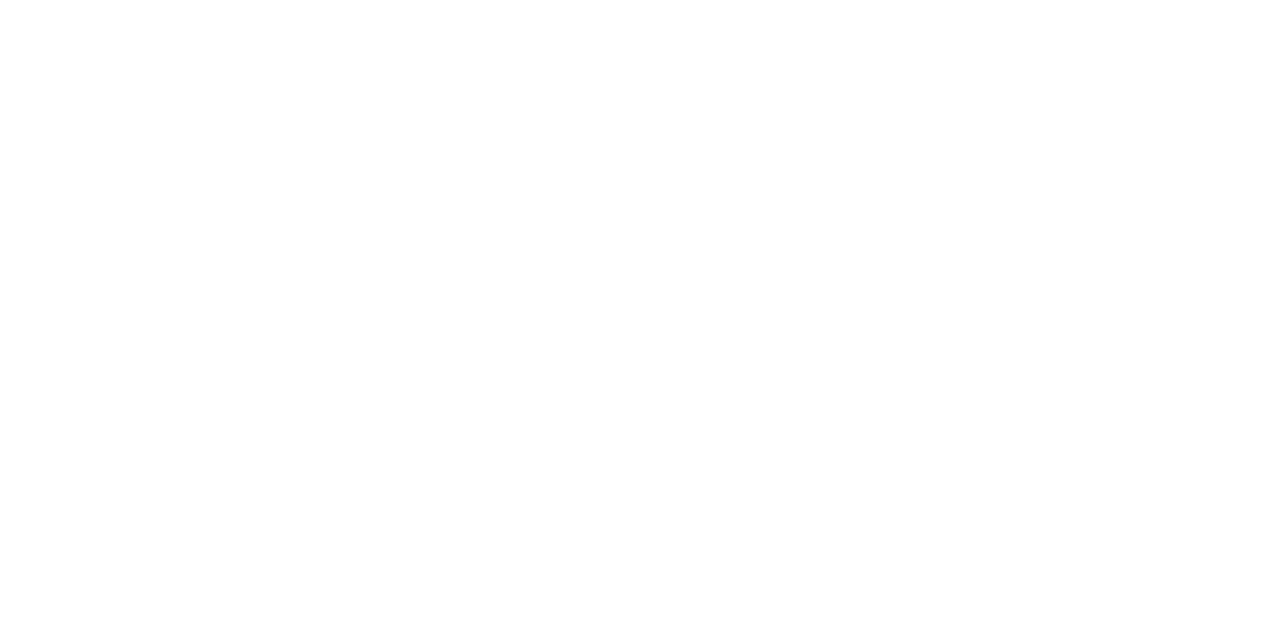
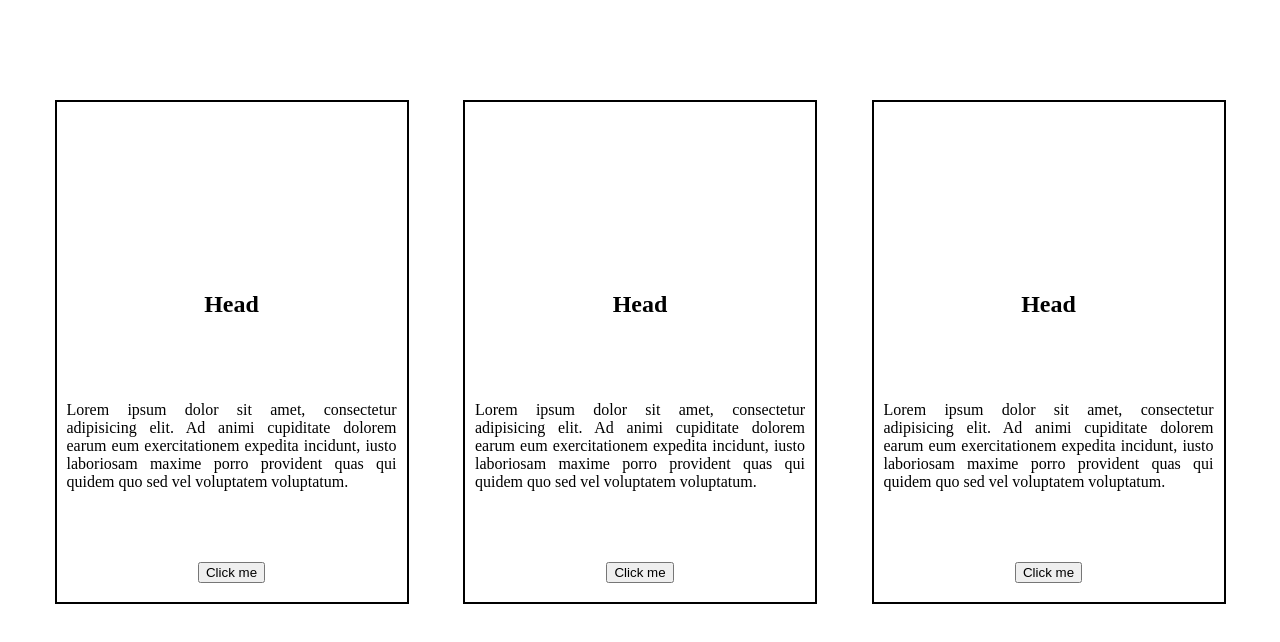
Before and after one commit to YuuKiomaru/html-1, a plain HTML site: page lesson2/hmCard2.html in a window 1280 px wide. Drawn offline with Linux system fonts and the light colour scheme.

Commit message:
init save(commit)

```diff
--- a/lesson2/hmCard2.html
+++ b/lesson2/hmCard2.html
@@ -1,10 +1,40 @@
-<!DOCTYPE html>
+<!doctype html>
 <html lang="en">
 <head>
     <meta charset="UTF-8">
-    <title>Title</title>
+    <meta name="viewport"
+          content="width=device-width, user-scalable=no, initial-scale=1.0, maximum-scale=1.0, minimum-scale=1.0">
+    <meta http-equiv="X-UA-Compatible" content="ie=edge">
+    <title>Document</title>
+    <link rel="stylesheet" href="main2.css">
 </head>
 <body>
+<div class="block">
+    <div class="container">
+        <div class="card">
+            <h2>Head</h2>
+            <p>Lorem ipsum dolor sit amet, consectetur adipisicing elit. Ad animi cupiditate dolorem earum eum
+                exercitationem expedita incidunt, iusto laboriosam maxime porro provident quas qui quidem quo sed vel voluptatem voluptatum.</p>
+            <div><a href=""><button>Click me</button></a></div>
+        </div>
+    </div>
+    <div class="container">
+        <div class="card">
+            <h2>Head</h2>
+            <p>Lorem ipsum dolor sit amet, consectetur adipisicing elit. Ad animi cupiditate dolorem earum eum
+                exercitationem expedita incidunt, iusto laboriosam maxime porro provident quas qui quidem quo sed vel voluptatem voluptatum.</p>
+            <div><a href=""><button>Click me</button></a></div>
+        </div>
+    </div>
+    <div class="container">
+        <div class="card">
+            <h2>Head</h2>
+            <p>Lorem ipsum dolor sit amet, consectetur adipisicing elit. Ad animi cupiditate dolorem earum eum
+                exercitationem expedita incidunt, iusto laboriosam maxime porro provident quas qui quidem quo sed vel voluptatem voluptatum.</p>
+            <div><a href=""><button>Click me</button></a></div>
+        </div>
+    </div>
 
+</div>
 </body>
 </html>
--- a/lesson2/main2.css
+++ b/lesson2/main2.css
@@ -0,0 +1,42 @@
+body{
+    margin: 0;
+    padding: 0;
+    box-sizing: border-box;
+
+}
+.block{
+    width: 100%;
+    height: 1000px;
+    display: flex;
+    justify-content: space-evenly;
+
+
+}
+.container{
+    width: 350px;
+    height: 500px;
+    border: 2px solid black;
+    margin-top: 100px;
+    display: flex;
+    align-items: flex-end;
+}
+.card {
+    width: 100%;
+    height: 70%;
+    display: flex;
+    flex-direction: column;
+    justify-content: space-around;
+    align-items: center;
+}
+p {
+    text-align: justify;
+    padding: 10px;
+}
+a {
+    text-decoration: none;
+    color: #3418ff;
+    /*border: 2px solid black;*/
+    font-size: 25px;
+    /*background: #ffed91;*/
+
+}
```
